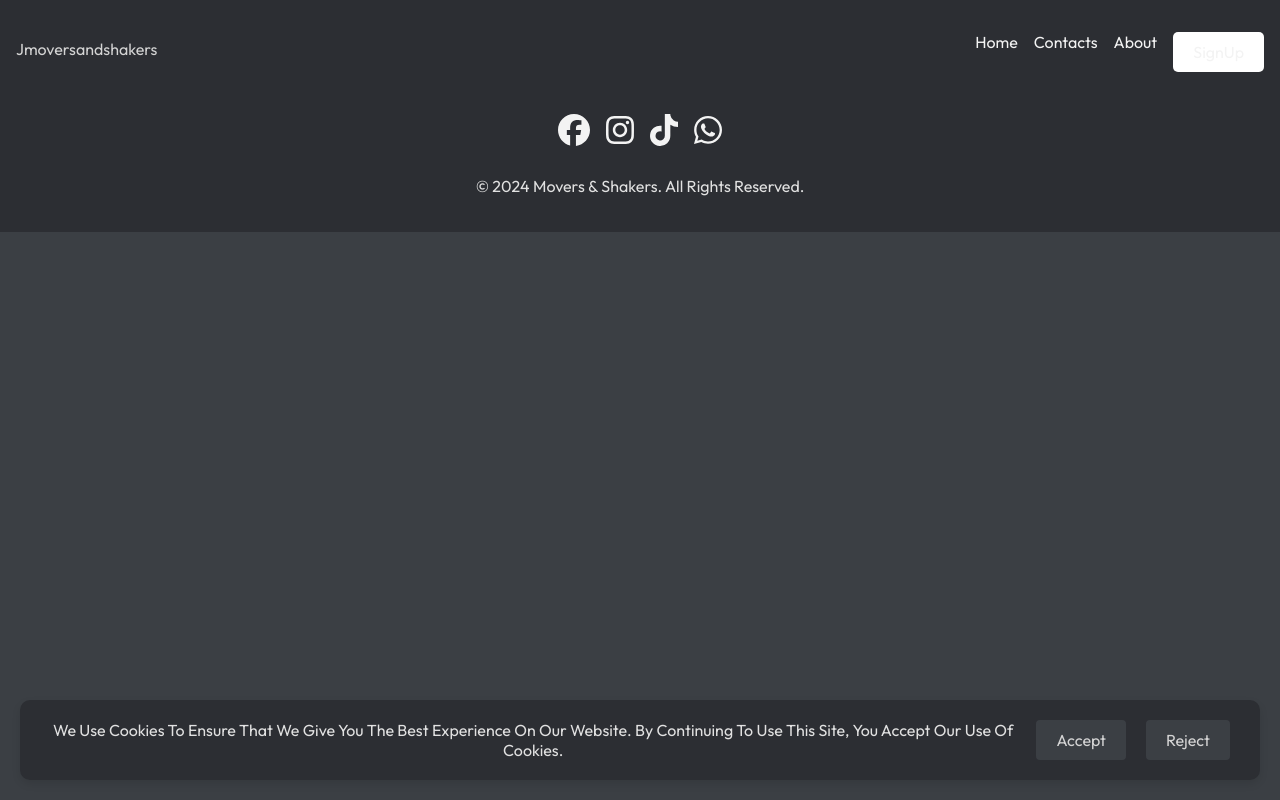
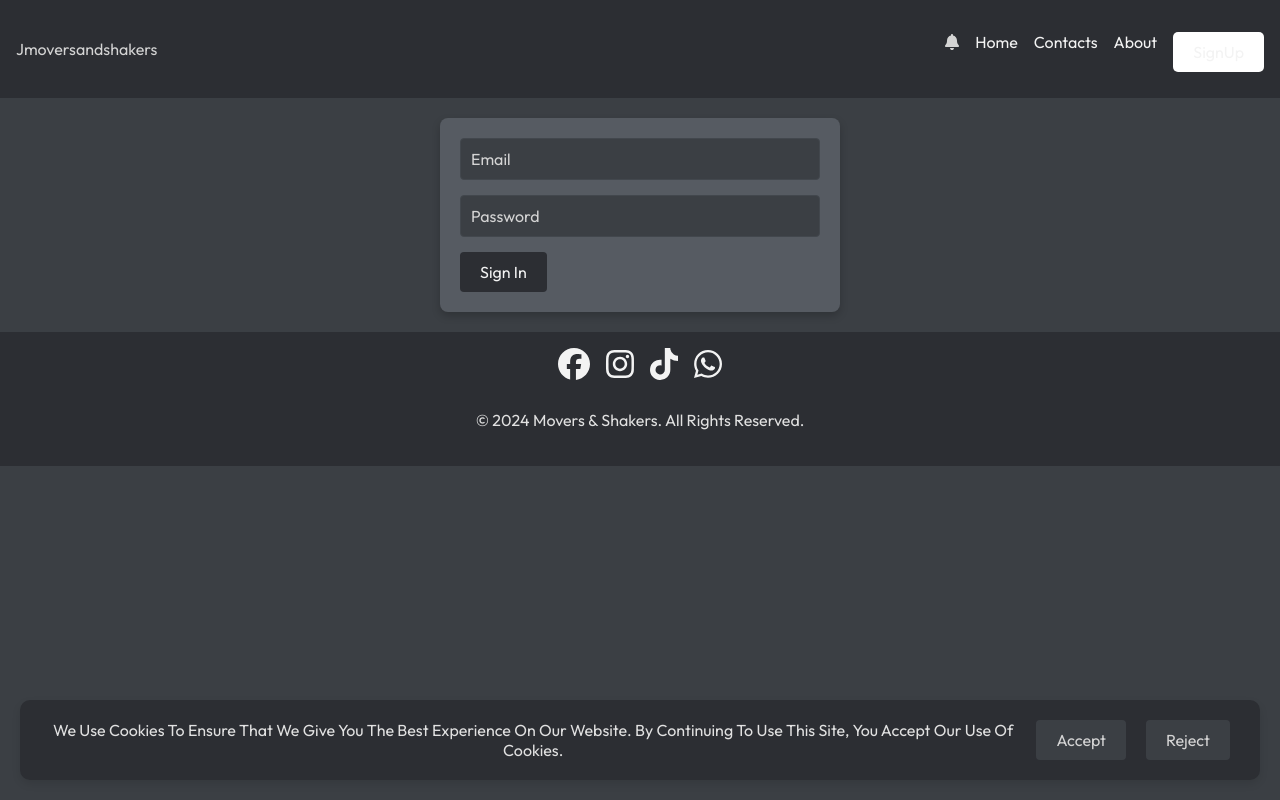
Before and after one commit to hackwellbn/jmoversandshakers, a React (Vite) app: page /#/SignIn in a window 1280 px wide. Built offline with nearby package versions, Linux system fonts and the light colour scheme; no server answers.

Commit message:
pending updates

```diff
--- a/package.json
+++ b/package.json
@@ -10,9 +10,9 @@
     "preview": "vite preview"
   },
   "dependencies": {
-    "@fortawesome/fontawesome-svg-core": "^6.5.2",
+    "@fortawesome/fontawesome-svg-core": "^6.6.0",
     "@fortawesome/free-brands-svg-icons": "^6.5.2",
-    "@fortawesome/free-solid-svg-icons": "^6.5.2",
+    "@fortawesome/free-solid-svg-icons": "^6.6.0",
     "@fortawesome/react-fontawesome": "^0.2.2",
     "react": "^18.3.1",
     "react-dom": "^18.3.1",
--- a/src/App.jsx
+++ b/src/App.jsx
@@ -4,9 +4,11 @@
 import Footer from './Components/Footer/Footer';
 import CookieConsent from './Components/CookieConsent/CookieConsent';
 import SignUp from './Authentication/Signup/SignUp';
+import SignIn from './Authentication/SignIn/SignIn';
 import Home from './Pages/Home/Home';
 import Contacts from './Pages/Contacts/Contacts';
 import About from './Pages/About/About';
+import Booking from './Pages/Bookings/Booking';
 import './App.css'
 const App = () => {
   return (
@@ -18,6 +20,8 @@
           <Route path='/contacts' element={<Contacts />} />
           <Route path='/about' element={<About />} />
           <Route path='/SignUp' element={<SignUp />} />
+          <Route path='/Booking' element={<Booking />} />
+          <Route path='/SignIn' element={<SignIn />} />
         </Routes>
       </main>
       <Footer />
--- a/src/Authentication/SignIn/SignIn.jsx
+++ b/src/Authentication/SignIn/SignIn.jsx
@@ -1,5 +1,95 @@
-import React from 'react'
-import './SignIn.css'
-const SignIn = () =>{
+// SignIn.jsx
+import React, { useState } from 'react';
+import './Signin.css';
 
-}
+const SignIn = () => {
+  const [values, setValues] = useState({
+    email: '',
+    password: '',
+    error: '',
+    open: false
+  });
+
+  const handleChange = name => event => {
+    setValues({ ...values, [name]: event.target.value });
+  };
+
+  const create = async (user) => {
+    try {
+      const response = await fetch('http://localhost:3000/signIn', {
+        method: 'POST',
+        headers: {
+          'Content-Type': 'application/json'
+        },
+        body: JSON.stringify(user)
+      });
+      return await response.json();
+    } catch (err) {
+      console.log('Error signing in:', err);
+    }
+  };
+
+  const clickSubmit = () => {
+    const user = {
+      email: values.email || undefined,
+      password: values.password || undefined
+    };
+    create(user).then(data => {
+      if (data.error) {
+        setValues({ ...values, error: data.error });
+      } else {
+        setValues({ ...values, error: '', open: true });
+      }
+    });
+  };
+
+  return (
+    <>
+      <div className="SignIn-card">
+        <div className="signin-body">
+          <input
+            type="email"
+            id="email"
+            name="email"
+            placeholder="Email"
+            value={values.email}
+            onChange={handleChange('email')}
+            required
+          />
+        </div>
+        <div className="signin-body">
+          <input
+            type="password"
+            id="password"
+            name="password"
+            placeholder="Password"
+            value={values.password}
+            onChange={handleChange('password')}
+            required
+          />
+        </div>
+        <button onClick={clickSubmit}>Sign In</button>
+      </div>
+      {values.open && (
+        <div className="open-message">
+          <p>Welcome Back!</p>
+          <div>
+            <p>Sign in successful.</p>
+          </div>
+          <div>
+            <a href="/signup">
+              <button>Sign Up</button>
+            </a>
+          </div>
+        </div>
+      )}
+      {values.error && (
+        <div className="error-message">
+          <p>{values.error}</p>
+        </div>
+      )}
+    </>
+  );
+};
+
+export default SignIn;
--- /dev/null
+++ b/src/Authentication/SignIn/Signin.css
@@ -0,0 +1,94 @@
+/* SignIn.css */
+
+.SignIn-card {
+  background-color: var(--feature-background-color);
+  color: var(--feature-text-color);
+  border-radius: 8px;
+  padding: 20px;
+  max-width: 400px;
+  margin: 20px auto;
+  box-shadow: 0 4px 8px rgba(0, 0, 0, 0.2);
+}
+
+.signin-body {
+  margin-bottom: 15px;
+}
+
+.signin-body input {
+  width: 100%;
+  padding: 10px;
+  border: 1px solid var(--section-background-color);
+  border-radius: 4px;
+  background-color: var(--background-color);
+  color: var(--text-color);
+  font-size: 16px;
+}
+
+.signin-body input::placeholder {
+  color: var(--text-color);
+}
+
+button {
+  background-color: var(--nav-background-color);
+  color: var(--nav-text-color);
+  border: none;
+  padding: 10px 20px;
+  border-radius: 4px;
+  font-size: 16px;
+  cursor: pointer;
+  transition: background-color 0.3s;
+}
+
+button:hover {
+  background-color: var(--section-background-color);
+}
+
+button:disabled {
+  background-color: #888;
+  cursor: not-allowed;
+}
+
+.open-message {
+  background-color: var(--feature-background-color);
+  color: var(--feature-text-color);
+  border-radius: 8px;
+  padding: 20px;
+  max-width: 400px;
+  margin: 20px auto;
+  box-shadow: 0 4px 8px rgba(0, 0, 0, 0.2);
+  text-align: center;
+}
+
+.open-message p {
+  font-size: 18px;
+  margin: 10px 0;
+}
+
+.open-message a {
+  text-decoration: none;
+}
+
+.open-message button {
+  background-color: var(--nav-background-color);
+  color: var(--nav-text-color);
+  border: none;
+  padding: 10px 20px;
+  border-radius: 4px;
+  font-size: 16px;
+  cursor: pointer;
+  transition: background-color 0.3s;
+}
+
+.open-message button:hover {
+  background-color: var(--section-background-color);
+}
+
+.error-message {
+  background-color: #f8d7da;
+  color: #721c24;
+  border: 1px solid #f5c6cb;
+  border-radius: 4px;
+  padding: 10px;
+  max-width: 400px;
+  margin: 20px auto;
+}
--- a/src/Components/Navbar/Navbar.css
+++ b/src/Components/Navbar/Navbar.css
@@ -90,3 +90,20 @@
     display: flex;
   }
 }
+
+/* Notification Styles */
+.notification-icon {
+  position: relative;
+  cursor: pointer;
+}
+
+.notification-count {
+  position: absolute;
+  top: -5px;
+  right: -10px;
+  background: red;
+  color: white;
+  border-radius: 50%;
+  padding: 3px 6px;
+  font-size: 12px;
+}
--- a/src/Components/Navbar/Navbar.jsx
+++ b/src/Components/Navbar/Navbar.jsx
@@ -1,12 +1,46 @@
-import React, { useState } from 'react';
+import React, { useState, useEffect } from 'react';
 import { NavLink } from 'react-router-dom';
 import './Navbar.css';
+import { FontAwesomeIcon } from '@fortawesome/react-fontawesome';
+import { faBell } from '@fortawesome/free-solid-svg-icons';
 
 const Navbar = () => {
   const [menuActive, setMenuActive] = useState(false);
+  const [notifications, setNotifications] = useState([]);
+  const [unreadCount, setUnreadCount] = useState(0);
 
   const toggleMenu = () => {
     setMenuActive(!menuActive);
+  };
+
+  useEffect(() => {
+    const fetchNotifications = async () => {
+      try {
+        const response = await fetch('http://localhost:3000/api/notifications');
+        const data = await response.json();
+        setNotifications(data);
+        setUnreadCount(data.filter(notif => !notif.read).length);
+      } catch (err) {
+        console.error('Error fetching notifications:', err);
+      }
+    };
+
+    fetchNotifications();
+  }, []);
+
+  const handleNotificationClick = async () => {
+    try {
+      await fetch('http://localhost:3000/api/notifications/mark-all-read', {
+        method: 'PUT',
+        headers: {
+          'Content-Type': 'application/json'
+        }
+      });
+      setNotifications(notifications.map(notif => ({ ...notif, read: true })));
+      setUnreadCount(0);
+    } catch (err) {
+      console.error('Error marking notifications as read:', err);
+    }
   };
 
   return (
@@ -14,6 +48,10 @@
       <span className="logo">Jmoversandshakers</span>
       <div className="navbar-links">
         <ul className="navbar-list">
+                    <li className="navbar-item notification-icon" onClick={handleNotificationClick}>
+            <FontAwesomeIcon icon={faBell} />
+            {unreadCount > 0 && <span className="notification-count">{unreadCount}</span>}
+          </li>
           <li className="navbar-item">
             <NavLink to="/" className={({ isActive }) => (isActive ? 'active' : '')}>Home</NavLink>
           </li>
@@ -23,9 +61,10 @@
           <li className="navbar-item">
             <NavLink to="/about" className={({ isActive }) => (isActive ? 'active' : '')}>About</NavLink>
           </li>
-                        <li className="navbar-item btn">
+          <li className="navbar-item btn">
             <NavLink to="/signUp" className={({ isActive }) => (isActive ? 'active' : '')}>signUp</NavLink>
           </li>
+
         </ul>
       </div>
       {!menuActive && (
@@ -47,13 +86,13 @@
           <li className="navbar-item">
             <NavLink to="/about" className={({ isActive }) => (isActive ? 'active' : '')}>About</NavLink>
           </li>
-              <li className="navbar-item">
+          <li className="navbar-item">
             <NavLink to="/signUp" className={({ isActive }) => (isActive ? 'active' : '')}>signUp</NavLink>
           </li>
         </ul>
       </div>
     </nav>
   );
-}
+};
 
 export default Navbar;
--- /dev/null
+++ b/src/Pages/Bookings/Booking.css
@@ -0,0 +1,64 @@
+/* Booking.css */
+
+.Booking-card {
+  background-color: var(--feature-background-color);
+  color: var(--feature-text-color);
+  border-radius: 8px;
+  padding: 20px;
+  max-width: 400px;
+  margin: 20px auto;
+  box-shadow: 0 4px 8px rgba(0, 0, 0, 0.2);
+}
+
+.booking-body {
+  margin-bottom: 15px;
+}
+
+.booking-body input {
+  width: 100%;
+  padding: 10px;
+  border: 1px solid var(--section-background-color);
+  border-radius: 4px;
+  background-color: var(--background-color);
+  color: var(--text-color);
+  font-size: 16px;
+}
+
+.booking-body input::placeholder {
+  color: var(--text-color);
+}
+
+button {
+  background-color: var(--nav-background-color);
+  color: var(--nav-text-color);
+  border: none;
+  padding: 10px 20px;
+  border-radius: 4px;
+  font-size: 16px;
+  cursor: pointer;
+  transition: background-color 0.3s;
+}
+
+button:hover {
+  background-color: var(--section-background-color);
+}
+
+.success-message {
+  background-color: #d4edda;
+  color: #155724;
+  border: 1px solid #c3e6cb;
+  border-radius: 4px;
+  padding: 10px;
+  max-width: 400px;
+  margin: 20px auto;
+}
+
+.error-message {
+  background-color: #f8d7da;
+  color: #721c24;
+  border: 1px solid #f5c6cb;
+  border-radius: 4px;
+  padding: 10px;
+  max-width: 400px;
+  margin: 20px auto;
+}
--- /dev/null
+++ b/src/Pages/Bookings/Booking.jsx
@@ -0,0 +1,105 @@
+// Booking.jsx
+import React, { useState } from 'react';
+import './Booking.css';
+
+const Booking = () => {
+  const [values, setValues] = useState({
+    name: '',
+    email: '',
+    date: '',
+    time: '',
+    error: '',
+    success: false
+  });
+
+  const handleChange = name => event => {
+    setValues({ ...values, [name]: event.target.value });
+  };
+
+  const submitBooking = async () => {
+    try {
+      const response = await fetch('http://localhost:3000/api/book', {
+        method: 'POST',
+        headers: {
+          'Content-Type': 'application/json'
+        },
+        body: JSON.stringify({
+          name: values.name,
+          email: values.email,
+          date: values.date,
+          time: values.time
+        })
+      });
+      const data = await response.json();
+      if (data.error) {
+        setValues({ ...values, error: data.error, success: false });
+      } else {
+        setValues({ name: '', email: '', date: '', time: '', error: '', success: true });
+      }
+    } catch (err) {
+      console.log('Error booking:', err);
+      setValues({ ...values, error: 'An error occurred. Please try again.', success: false });
+    }
+  };
+
+  return (
+    <div className="Booking-card">
+      <h2>Book a Service</h2>
+      <div className="booking-body">
+        <input
+          type="text"
+          id="name"
+          name="name"
+          placeholder="Full Name"
+          value={values.name}
+          onChange={handleChange('name')}
+          required
+        />
+      </div>
+      <div className="booking-body">
+        <input
+          type="email"
+          id="email"
+          name="email"
+          placeholder="Email"
+          value={values.email}
+          onChange={handleChange('email')}
+          required
+        />
+      </div>
+      <div className="booking-body">
+        <input
+          type="date"
+          id="date"
+          name="date"
+          value={values.date}
+          onChange={handleChange('date')}
+          required
+        />
+      </div>
+      <div className="booking-body">
+        <input
+          type="time"
+          id="time"
+          name="time"
+          value={values.time}
+          onChange={handleChange('time')}
+          required
+        />
+      </div>
+      <button onClick={submitBooking}>Book Now</button>
+      {values.success && (
+        <div className="success-message">
+          <p>Booking successful! We will contact you soon.</p>
+        </div>
+      )}
+      {values.error && (
+        <div className="error-message">
+          <p>{values.error}</p>
+        </div>
+      )}
+    </div>
+  );
+};
+
+export default Booking;
```
Also changed, not shown: src/Pages/Home/Layouts/Process/Process.jsx (+8 -5 lines), 1 other file (tests, documents, lock files or other folders).
